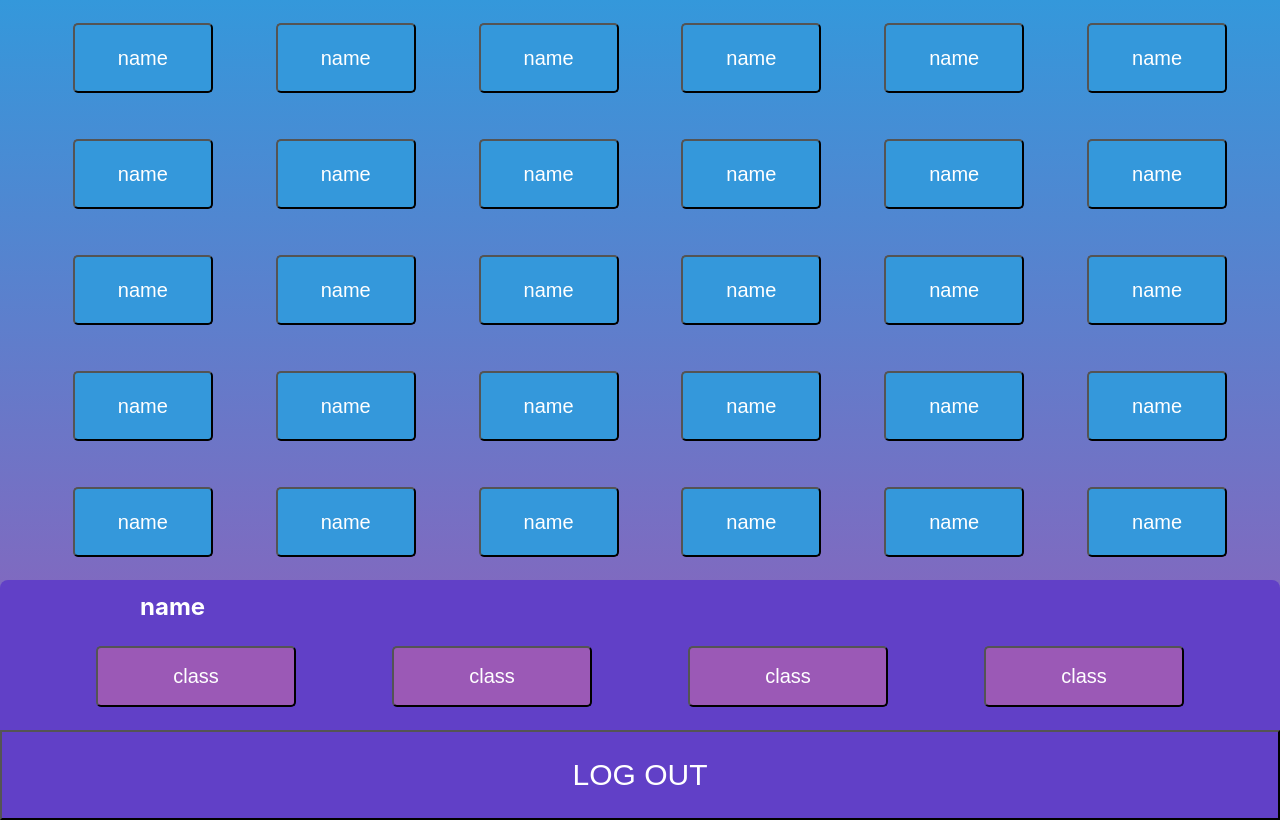
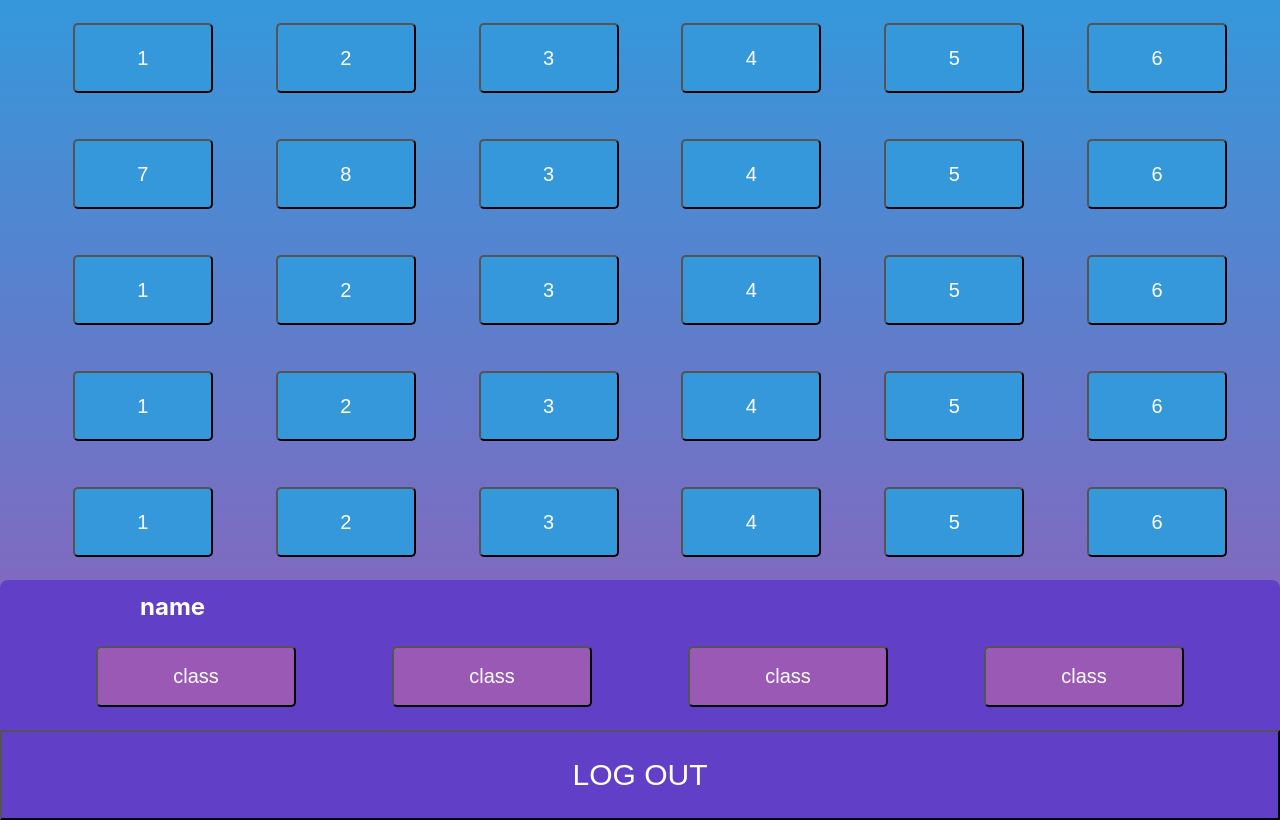
Before and after one commit to EPICxFLIPPER/Folio, a React (Create React App) app: page / in a window 1280 px wide. Built offline with nearby package versions, Linux system fonts and the light colour scheme.

Commit message:
beginning to connect front end to backend

```diff
--- a/src/App.jsx
+++ b/src/App.jsx
@@ -1,10 +1,12 @@
 import React from "react";
+import FrontPage from "./components/frontPage/frontPage";
 import ClassView from "./components/classView"; // Capitalized the component name
 
 const App = () => {
   return (
-    // <FrontPage />
-    <ClassView />
+  //   <FrontPage />
+    <ClassView/>
+    // <FrontPage/>
   );
 };
 
--- a/src/components/classView.jsx
+++ b/src/components/classView.jsx
@@ -2,54 +2,60 @@ import React from "react";
 import "./classView.css";
 
 const classView = () => {
+const names = ["1", "2", "3", "4", "5", "6",
+"7", "8", "3", "4", "5", "6",
+"1", "2", "3", "4", "5", "6",
+"1", "2", "3", "4", "5", "6",
+"1", "2", "3", "4", "5", "6",];
+
  return (
   <div className>
        {/* start of students */}
        <div className="students">
         {/* start of row 1 */}
         <div className="row">
-         <div className="studentBtn"><button>name</button></div>
-         <div className="studentBtn"><button>name</button></div>
-         <div className="studentBtn"><button>name</button></div>
-         <div className="studentBtn"><button>name</button></div>
-         <div className="studentBtn"><button>name</button></div>
-         <div className="studentBtn"><button>name</button></div>
+         <div className="studentBtn"><button> {names[0]} </button></div>
+         <div className="studentBtn"><button> {names[1]} </button></div>
+         <div className="studentBtn"><button> {names[2]} </button></div>
+         <div className="studentBtn"><button> {names[3]} </button></div>
+         <div className="studentBtn"><button> {names[4]}</button></div>
+         <div className="studentBtn"><button> {names[5]}</button></div>
         </div>
          {/* start of row 2 */}
          <div className="row">
-         <div className="studentBtn"><button>name</button></div>
-         <div className="studentBtn"><button>name</button></div>
-         <div className="studentBtn"><button>name</button></div>
-         <div className="studentBtn"><button>name</button></div>
-         <div className="studentBtn"><button>name</button></div>
-         <div className="studentBtn"><button>name</button></div>
+         <div className="studentBtn"><button> {names[6]}</button></div>
+         <div className="studentBtn"><button> {names[7]}</button></div>
+         <div className="studentBtn"><button> {names[8]}</button></div>
+         <div className="studentBtn"><button> {names[9]}</button></div>
+         <div className="studentBtn"><button> {names[10]}</button></div>
+         <div className="studentBtn"><button> {names[11]}</button></div>
          </div>
           {/* start of row 3 */}
         <div className="row">
-        <div className="studentBtn"><button>name</button></div>
-         <div className="studentBtn"><button>name</button></div>
-         <div className="studentBtn"><button>name</button></div>
-         <div className="studentBtn"><button>name</button></div>
-         <div className="studentBtn"><button>name</button></div>
-         <div className="studentBtn"><button>name</button></div>
+        <div className="studentBtn"><button> {names[12]}</button></div>
+         <div className="studentBtn"><button> {names[13]}</button></div>
+         <div className="studentBtn"><button> {names[14]}</button></div>
+         <div className="studentBtn"><button> {names[15]}</button></div>
+         <div className="studentBtn"><button> {names[16]}</button></div>
+         <div className="studentBtn"><button> {names[17]}</button></div>
         </div>
         {/* start of row 4 */}
         <div className="row">
-        <div className="studentBtn"><button>name</button></div>
-         <div className="studentBtn"><button>name</button></div>
-         <div className="studentBtn"><button>name</button></div>
-         <div className="studentBtn"><button>name</button></div>
-         <div className="studentBtn"><button>name</button></div>
-         <div className="studentBtn"><button>name</button></div>
+        <div className="studentBtn"><button> {names[18]}</button></div>
+         <div className="studentBtn"><button> {names[19]}</button></div>
+         <div className="studentBtn"><button> {names[20]}</button></div>
+         <div className="studentBtn"><button> {names[21]}</button></div>
+         <div className="studentBtn"><button> {names[22]}</button></div>
+         <div className="studentBtn"><button> {names[23]}</button></div>
         </div>
           {/* start of row 5 */}
         <div className="row">
-        <div className="studentBtn"><button>name</button></div>
-         <div className="studentBtn"><button>name</button></div>
-         <div className="studentBtn"><button>name</button></div>
-         <div className="studentBtn"><button>name</button></div>
-         <div className="studentBtn"><button>name</button></div>
-         <div className="studentBtn"><button>name</button></div>
+        <div className="studentBtn"><button> {names[24]}</button></div>
+         <div className="studentBtn"><button> {names[25]}</button></div>
+         <div className="studentBtn"><button> {names[26]}</button></div>
+         <div className="studentBtn"><button> {names[27]}</button></div>
+         <div className="studentBtn"><button> {names[28]}</button></div>
+         <div className="studentBtn"><button> {names[29]}</button></div>
         </div>
        </div>
        {/* end of students */}
--- a/src/components/frontPage.css
+++ b/src/components/frontPage/frontPage.css
@@ -23,6 +23,7 @@ body {
 .center {
  /* border: 2px solid yellow; */
  margin-top: 6rem;
+ width: 100vw;
  height: 33vh;
  display: flex;
  justify-content: space-evenly;
@@ -39,7 +40,6 @@ body {
 
 .logInBox {
  width: 40vw;
- /* padding: 20px; */
  /* border: 1px solid #ccc; */
  border-radius: 8px;
 }
--- a/src/components/frontPage.jsx
+++ b/src/components/frontPage/frontPage.jsx
@@ -1,9 +1,9 @@
 import React from "react";
-import "./frontPage.css" ;
+import "./frontPage.css";
 
 const frontPage = () => {
  return (
-  <div className>
+  <div>
    {/* start of logo */}
    <div className="logo">
    </div>
```
Also changed, not shown: src/components/frontPage/Folio.png (renamed from src/components/Folio.png), src/components/frontPage/schoolKids.png (renamed from src/components/schoolKids.png).
